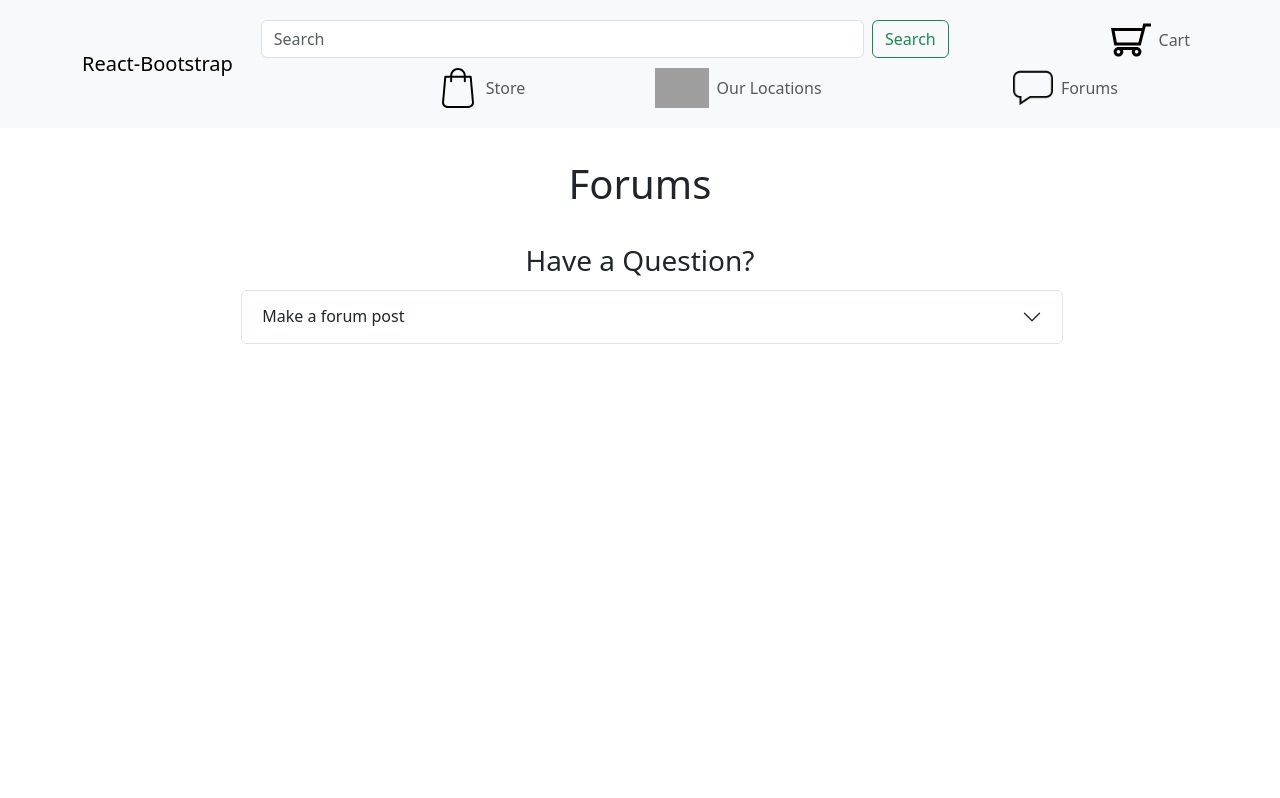
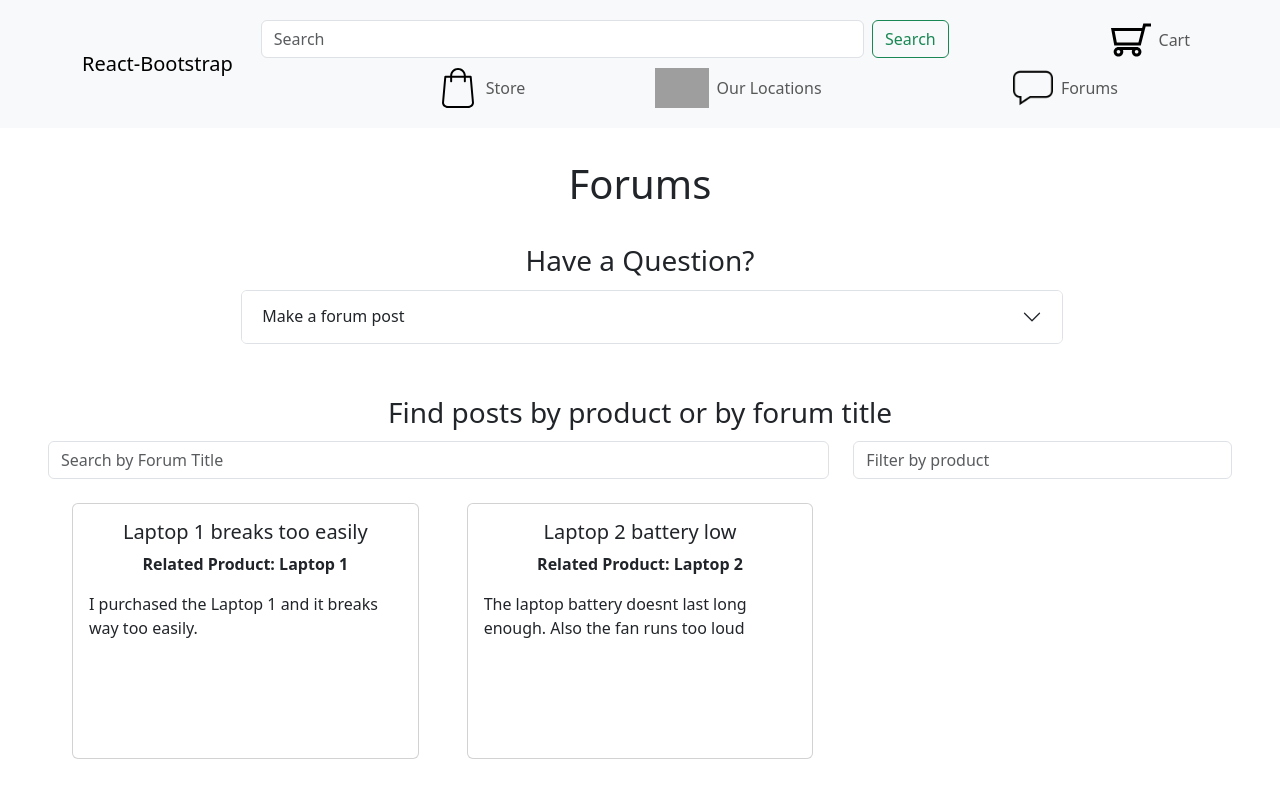
Before and after one commit to SEG3125-UOBS/P2, a React (Create React App) app: page /forums in a window 1280 px wide. Shown: the top 798 px of the page. Built offline with nearby package versions, Linux system fonts and the light colour scheme; grey boxes are pictures that could not be loaded.

Commit message:
Created draft forum page

```diff
--- /dev/null
+++ b/src/Forum.css
@@ -0,0 +1,6 @@
+.forumText{
+    text-align: start;
+    text-overflow: ellipsis;
+    height: 150px;
+    overflow: hidden;
+}
--- a/src/Forum.js
+++ b/src/Forum.js
@@ -1,13 +1,24 @@
 import Accordion from 'react-bootstrap/Accordion';
 import { Col, Row } from "react-bootstrap";
+import Button from 'react-bootstrap/Button';
+import Card from 'react-bootstrap/Card';
+import './Forum.css'
 
-import itemDataImport from './data.json'
-const itemData = itemDataImport.items;
+import dataImport from './data.json'
+const itemData = dataImport.items;
+const forumData = dataImport.forums;
+
+function forumRedirect(forumSelected){
+    //TBD: redirect
+    console.log(forumSelected);
+}
 
 const Forum = () => {
     return (
         <div className="forum">
             <h1 className='p-3 m-3'>Forums</h1>
+
+            {/* New Forum Post */}
             <h3 className='p-1'>Have a Question?</h3>
             <Row className='justify-content-center'>
                 <Col xs={8}>
@@ -17,26 +28,74 @@ const Forum = () => {
                             <Accordion.Body>
                                 <Row>
                                     <Col xs={8}>
-                                        <input className="form-control" type="text" id="minCost" placeholder="Subject Line"></input>
+                                        <input className="form-control" type="text" id="subjectLine" placeholder="Subject Line"></input>
                                     </Col>
                                     <Col xs={4}>
-                                    <input class="form-control mr-sm-2" oninput='onInput()' list="datalistOptions" id="dataList" placeholder="Relevant Product"></input>
+                                    <input className="form-control mr-sm-2" list="datalistOptions" id="dataList" placeholder="Relevant Product"></input>
                                     <datalist id="datalistOptions">
                                         {
                                             itemData.map((item) => (
-                                                <option value={item.name}>{item.name}</option>
+                                                <option value={item.name} key={item.id}>{item.name}</option>
                                             ))
                                         }
                                     </datalist>
                                     </Col>
                                 </Row>
-                                <p>1</p>
+                                <Row>
+                                    <Col>
+                                    <textarea className="form-control mt-2" id="forumText" placeholder="Forum Post Text" rows={5}></textarea>
+                                    </Col>
+                                </Row>
+                                <Button className='mt-3'>Submit</Button>
                             </Accordion.Body>
                         </Accordion.Item>
                     </Accordion>
                 </Col>
             </Row>
 
+            {/* Forum list */}
+            <div className='p-5'>
+                <h3 className='p-1'>Find posts by product or by forum title</h3>
+                <Row>
+                    <Col xs={8}>
+                        <input className="form-control" type="text" id="subjectLineFilter" placeholder="Search by Forum Title"></input>
+                    </Col>
+                    <Col xs={4}>
+                    <input className="form-control mr-sm-2" list="datalistOptions" id="dataListFilter" placeholder="Filter by product"></input>
+                    <datalist id="datalistOptions">
+                        {
+                            itemData.map((item) => (
+                                <option value={item.name} key={item.id}>{item.name}</option>
+                            ))
+                        }
+                    </datalist>
+                    </Col>
+                </Row>
+                <Row className="g-0">
+                    {
+                        forumData.map((forum) => (
+                            <Col sm={12} md={6} xl={4} key={forum.id} className="p-4">
+                                <Card onClick={() => forumRedirect(forum.title)}>
+                                    <Card.Body>
+                                        <Card.Title>{forum.title}</Card.Title>
+                                        {/* Make Clickable?: add hover cursor effect, add redirect */}
+                                        <p className='fw-bold'>Related Product: {forum.item}</p>
+                                        <Row>
+                                            <Col>
+                                                <p className='card-text forumText'>
+                                                    {forum.text}
+                                                </p>
+                                            </Col>
+                                        </Row>
+                                    </Card.Body>
+                                </Card>
+                            </Col>
+                        ))
+                    }
+                    </Row>
+            </div>
+
+
         </div>
     );
 }
--- a/src/data.json
+++ b/src/data.json
@@ -15,5 +15,9 @@
         {"name":"Chair 1", "category":["Gaming"], "cost":300, "rating":3, "image":"Laptop1", "id":13},
         {"name":"Chair 2", "category":["Office"], "cost":500, "rating":3, "image":"Laptop1", "id":14},
         {"name":"Desk", "category":["Office","Gaming"], "cost":150, "rating":3, "image":"Laptop1", "id":11}
+    ],
+    "forums":[
+        {"id":1, "title":"Laptop 1 breaks too easily", "item":"Laptop 1", "text":"I purchased the Laptop 1 and it breaks way too easily.", "replies":[]},
+        {"id":2, "title":"Laptop 2 battery low", "item":"Laptop 2", "text":"The laptop battery doesnt last long enough. Also the fan runs too loud", "replies":[]}
     ]
 }
```
